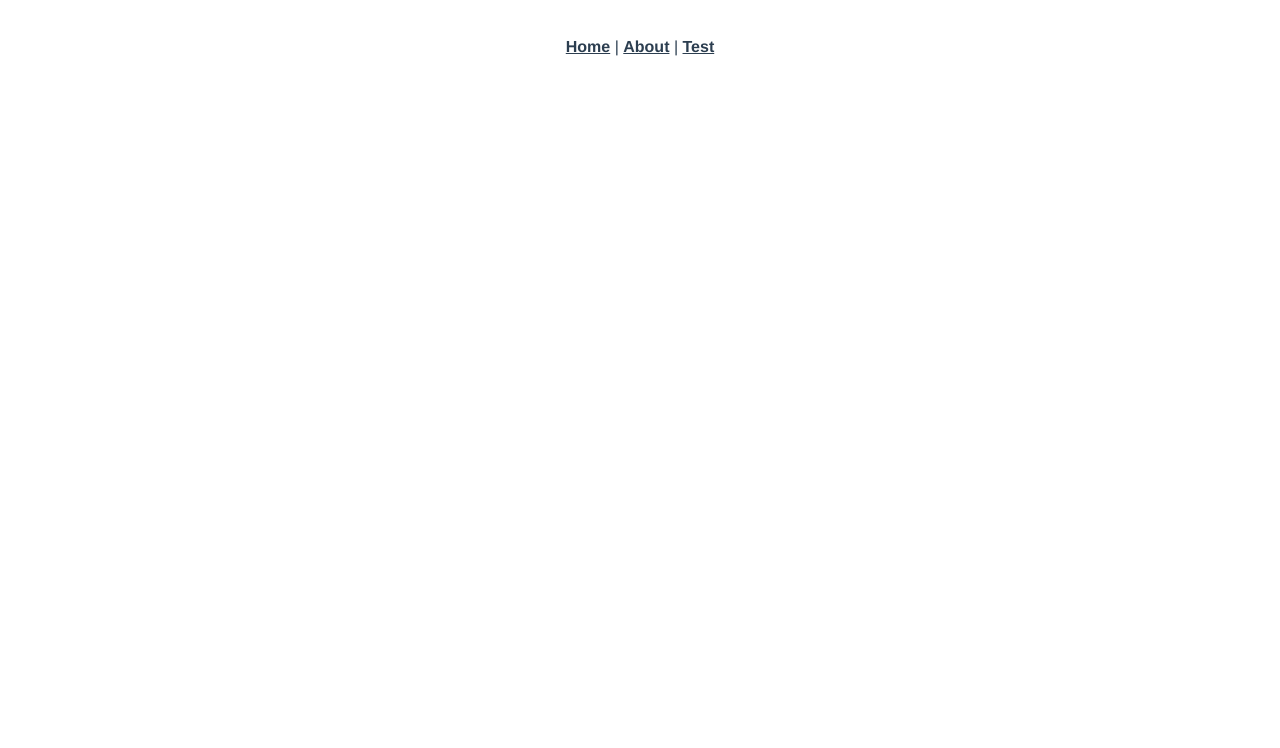
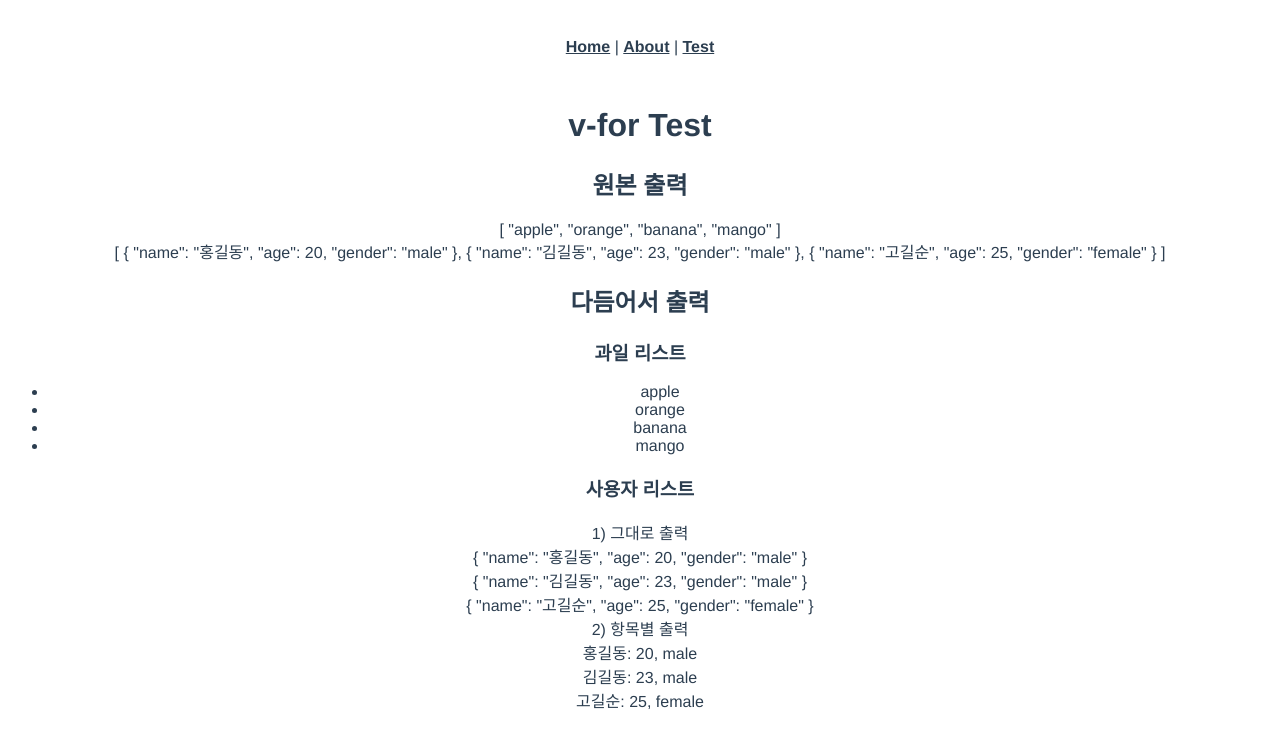
Before and after one commit to leegandhi18/vue-practice, a Vue app: page /test-loop in a window 1280 px wide. Shown: the top 748 px of the page. Built offline with nearby package versions, Linux system fonts and the light colour scheme.

Commit message:
vue Repeatedly processing using the for statement

```diff
--- a/src/router/index.js
+++ b/src/router/index.js
@@ -37,6 +37,11 @@ const routes = [
     path: '/test-condition',
     name: 'TestCondition',
     component: () => import('../views/TestCondition.vue')
+  },
+  {
+    path: '/test-loop',
+    name: 'TestLoop',
+    component: () => import('../views/TestLoop.vue')
   }
 ]
 
--- /dev/null
+++ b/src/views/TestLoop.vue
@@ -0,0 +1,41 @@
+<template>
+  <div>
+    <h1>v-for Test</h1>
+    <h2>원본 출력</h2>
+    <div>
+      <div>{{ fruits }}</div>
+      <div>{{ users }}</div>
+    </div>
+    <h2>다듬어서 출력</h2>
+    <div>
+      <h3>과일 리스트</h3>
+      <ul>
+        <li v-for="(fruit, index) in fruits" :key="`fruit-${index}`">{{ fruit }}</li>
+      </ul>
+      <h3>사용자 리스트</h3>
+      1) 그대로 출력
+      <div v-for="(user, index) in users" :key="`user-${index}`">
+        {{ user }}
+      </div>
+      2) 항목별 출력
+      <div v-for="(user, index) in users" :key="index">
+        <span>{{ user.name }}: {{ user.age }}, {{ user.gender }}</span>
+      </div>
+    </div>
+  </div>
+</template>
+
+<script>
+export default {
+  data() {
+    return {
+      fruits: ['apple', 'orange', 'banana', 'mango'],
+      users: [
+        { name: '홍길동', age: 20, gender: 'male' },
+        { name: '김길동', age: 23, gender: 'male' },
+        { name: '고길순', age: 25, gender: 'female' }
+      ]
+    }
+  }
+}
+</script>
```
